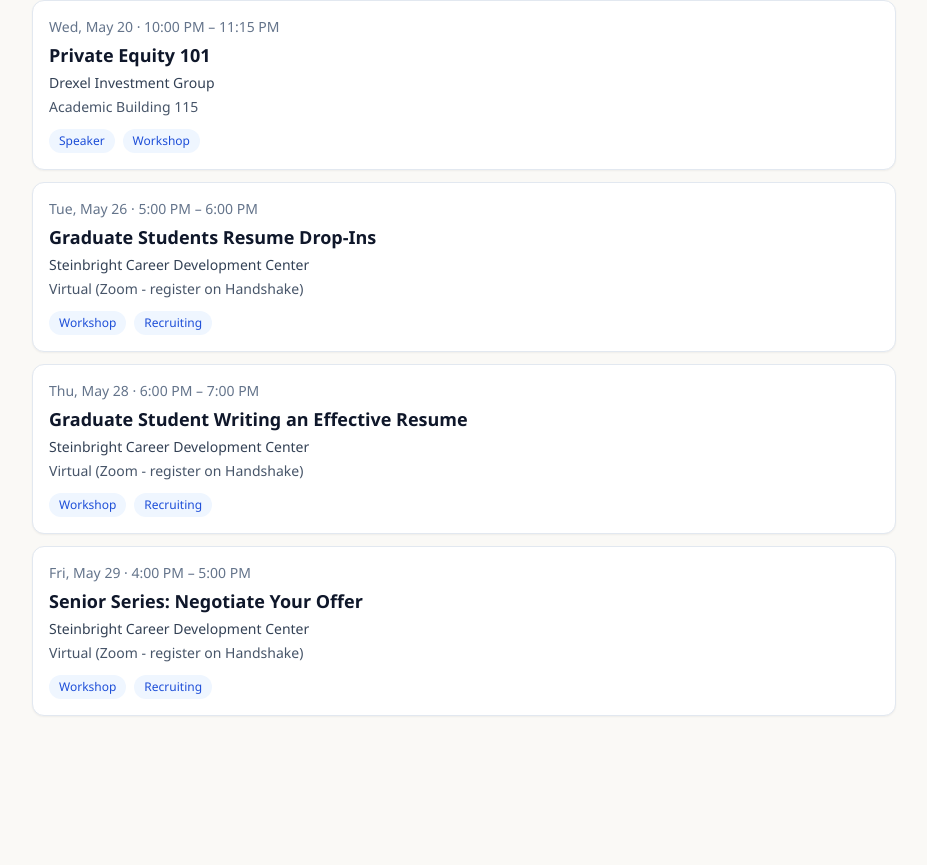
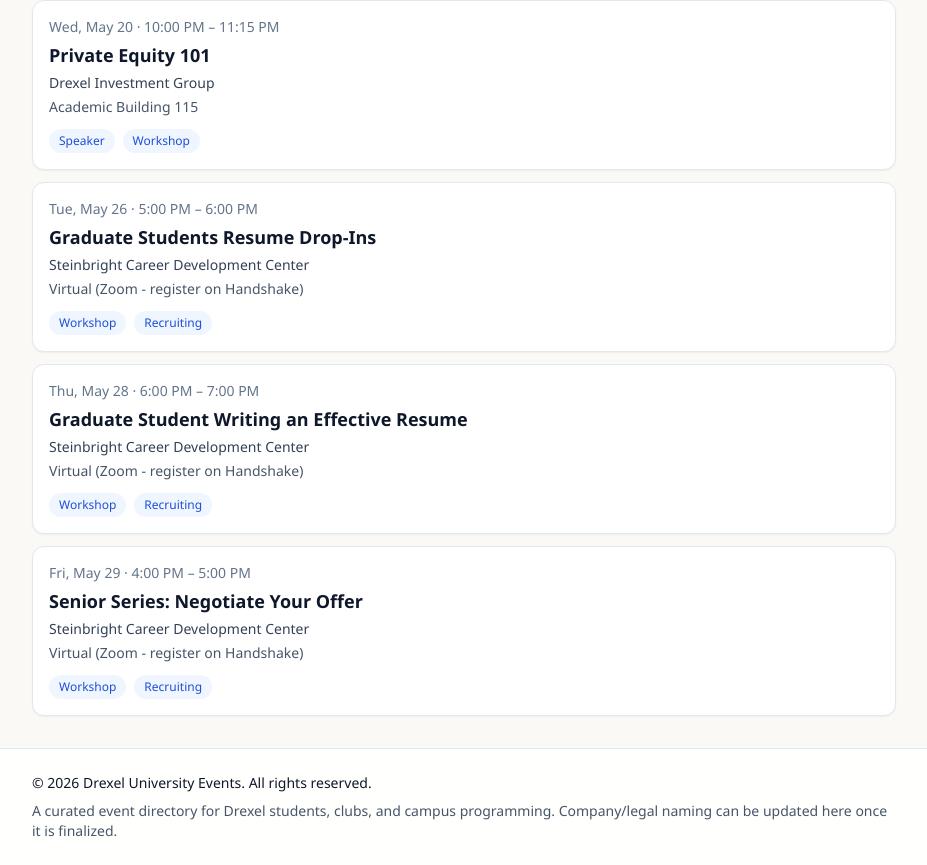
Before and after one commit to shyamtalati/events, a Next.js app: page / in a window 1280 px wide. Shown: the part 5565-6430 px from the top of the page, without its empty margins (176-1103 px from the left). Before the commit the page ends 6313 px from the top, so only its background shows below. Built offline with nearby package versions, Linux system fonts and the light colour scheme.

Commit message:
Add shared site footer

```diff
--- a/app/globals.css
+++ b/app/globals.css
@@ -9,6 +9,9 @@
 body {
   @apply bg-background text-slate-900 antialiased;
   font-family: "Avenir Next", "Segoe UI", "Helvetica Neue", Arial, sans-serif;
+  min-height: 100vh;
+  display: flex;
+  flex-direction: column;
 }
 
 a {
--- a/app/layout.tsx
+++ b/app/layout.tsx
@@ -1,6 +1,7 @@
 import type { Metadata } from 'next';
 import './globals.css';
 import { Header } from '@/components/Header';
+import { Footer } from '@/components/Footer';
 
 export const metadata: Metadata = {
   metadataBase: new URL('https://universityevent.netlify.app'),
@@ -29,7 +30,8 @@
     <html lang="en">
       <body>
         <Header />
-        <main className="mx-auto w-full max-w-content px-4 py-8 sm:px-6 lg:px-8">{children}</main>
+        <main className="mx-auto w-full max-w-content flex-1 px-4 py-8 sm:px-6 lg:px-8">{children}</main>
+        <Footer />
       </body>
     </html>
   );
--- /dev/null
+++ b/components/Footer.tsx
@@ -0,0 +1,15 @@
+export function Footer() {
+  const year = new Date().getFullYear();
+
+  return (
+    <footer className="border-t border-slate-200 bg-white/95">
+      <div className="mx-auto flex w-full max-w-content flex-col gap-2 px-4 py-6 text-sm text-slate-600 sm:px-6 lg:px-8">
+        <p className="font-medium text-slate-900">&copy; {year} Drexel University Events. All rights reserved.</p>
+        <p>
+          A curated event directory for Drexel students, clubs, and campus programming. Company/legal naming can be
+          updated here once it is finalized.
+        </p>
+      </div>
+    </footer>
+  );
+}
```
